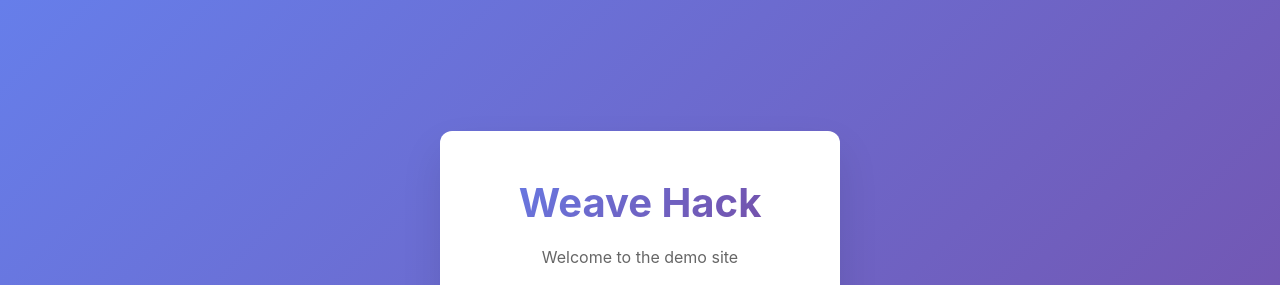
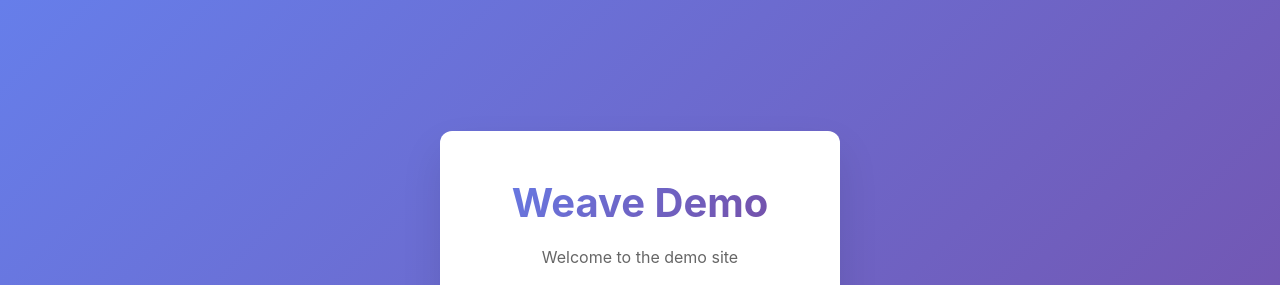
Before and after one commit to NTh1nk/weaveDemo, a React (Create React App) app in the folder weave-demo/: page / in a window 1280 px wide. Shown: the top 285 px of the page. Built offline with nearby package versions, Linux system fonts and the light colour scheme.

Commit message:
fix: change title from Weave Hack to Weave Demo

```diff
--- a/weave-demo/src/Login.js
+++ b/weave-demo/src/Login.js
@@ -37,7 +37,7 @@ function Login({ onLogin }) {
     <div className="login-container">
       <div className="login-card">
         <div className="login-header">
-          <h1>Weave Hack</h1>
+          <h1>Weave Demo</h1>
           <p>Welcome to the demo site</p>
         </div>
 
```
